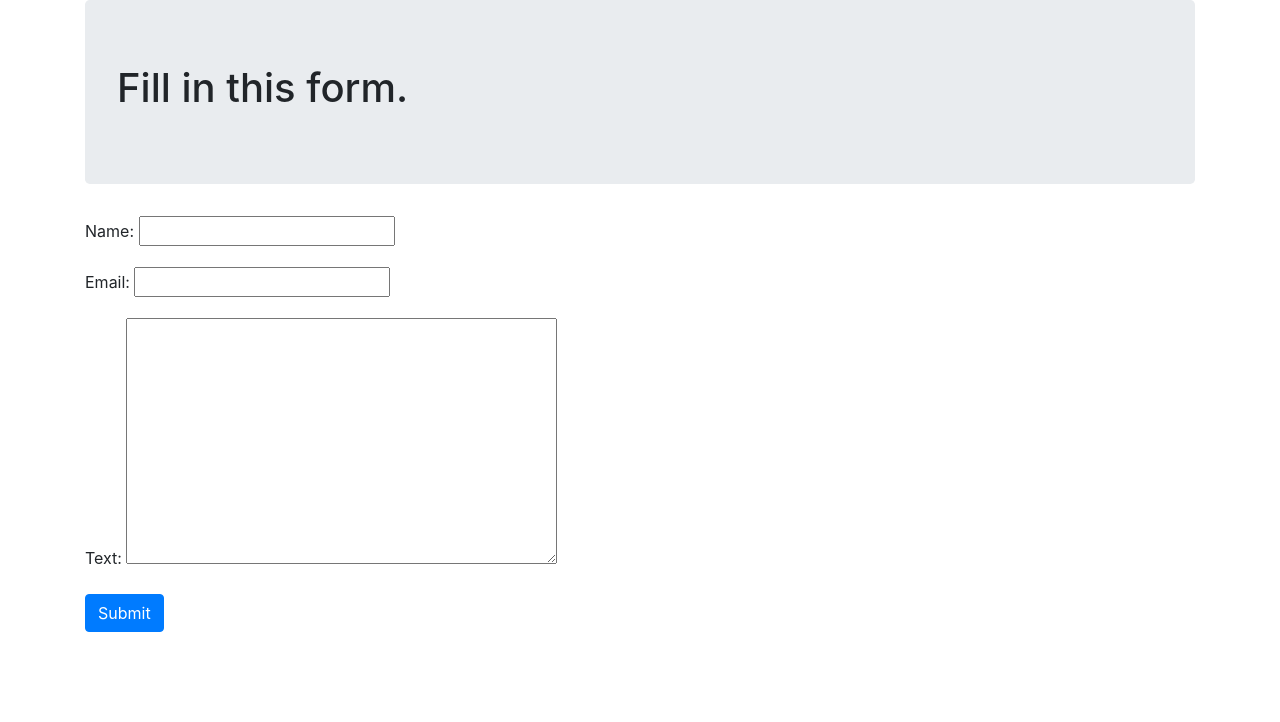
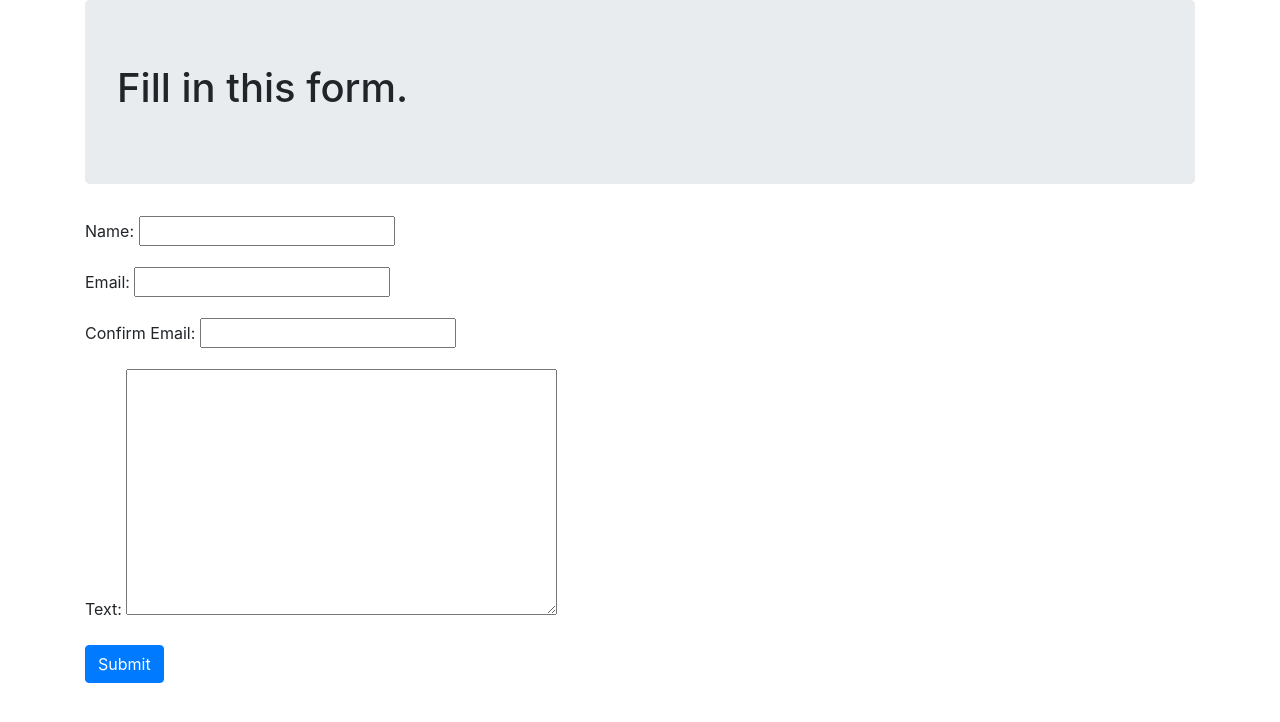
Before and after one commit to sribarrow/django, a Django app: page /formpage in a window 1280 px wide. Shown: the top 722 px of the page. Run offline with Django 3.2, Linux system fonts and the light colour scheme; some libraries are stand-ins or nearby versions.

Commit message:
more cleanup and validation

```diff
--- a/LevelThree/basicforms/basicapp/forms.py
+++ b/LevelThree/basicforms/basicapp/forms.py
@@ -1,15 +1,31 @@
 from django import forms
+from django.core import validators
+
+def check_for_z(value):
+    if value[0].lower() != 'z':
+        raise forms.ValidationError("Validation Error: Name needs to start with z.")
 
 class FormName(forms.Form):
+    # name = forms.CharField(validators=[check_for_z])
     name = forms.CharField()
     email = forms.EmailField()
+    verify_email = forms.EmailField(label='Confirm Email')
     text = forms.CharField(widget=forms.Textarea)
-    botcatcher = forms.CharField(required=False, widget=forms.HiddenInput)
+    # botcatcher = forms.CharField(required=False,
+                                 # widget=forms.HiddenInput,
+                                 # validators=[validators.MaxLengthValidator(0)])
 
-    def clean_botcatcher(self):
-        botcatcher = self.cleaned_data['botcatcher']
+    def clean(self):
+        clean_all_data = super().clean()
+        email = clean_all_data['email']
+        vmail = clean_all_data['verify_email']
 
-        if len(botcatcher) > 0 :
-            raise forms.ValidationError("Got your bot!")
-
-        return botcatcher
+        if email != vmail:
+            raise forms.ValidationError("Emails do not match. Retry...")
+    # def clean_botcatcher(self):
+    #     botcatcher = self.cleaned_data['botcatcher']
+    #
+    #     if len(botcatcher) > 0 :
+    #         raise forms.ValidationError("Got your bot!")
+    #
+    #     return botcatcher
--- a/LevelThree/basicforms/templates/basicapp/form_page.html
+++ b/LevelThree/basicforms/templates/basicapp/form_page.html
@@ -11,7 +11,7 @@
       <div class="jumbotron">
         <h1>Fill in this form.</h1>
         </div>
-      <form class="" action="index.html" method="post">
+      <form class="" action="/formpage" method="post">
 
           {{form.as_p}}
 
```
